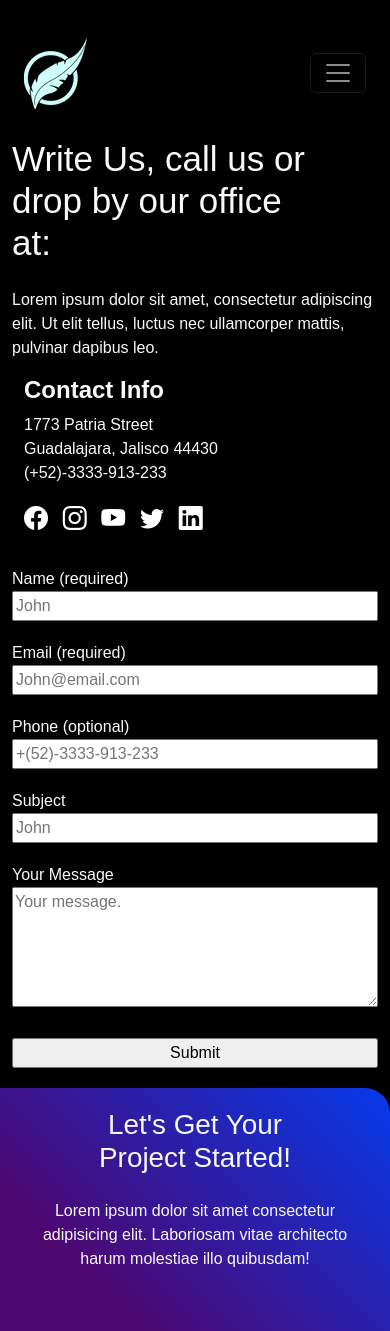
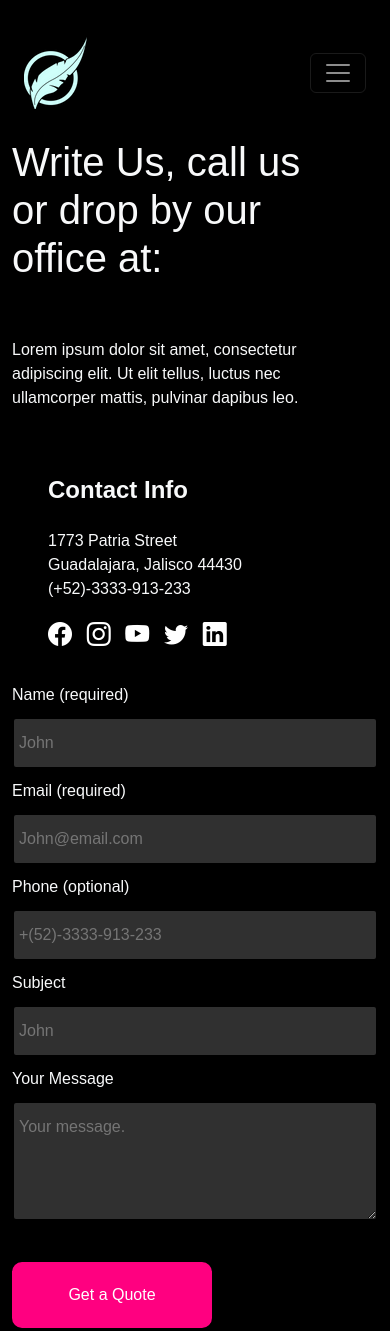
Before and after one commit to adrianzambrano94/heskil_studio_2, a plain HTML site: page contact.html in a window 390 px wide. Shown: the top 1331 px of the page. Drawn offline with nearby package versions, Linux system fonts and the light colour scheme.

Commit message:
Update contact

```diff
--- a/contact.html
+++ b/contact.html
@@ -76,7 +76,7 @@
 
   <!-- Contacto -->
   <!-- Para PCs -->
-  <section class="d-none d-lg-block container text-light mt-5">
+  <section class="d-none d-lg-block container text-light mt-5 text">
     <nav class="row mb-5">
       <nav class="col-7">
         <h1 class="h1" style="font-size: 60px;">Write Us, call us or drop by our office at:</h1>
@@ -135,7 +135,7 @@
               <br><br>
             </nav>
           </nav>
-          <input type="submit" value="Submit" onclick="alert('Hello World!')">
+          <input type="submit" value="Get a Quote" onclick="alert('Hello World!')">
         </form>
       </nav>
     </nav>
@@ -143,17 +143,17 @@
 
   <!-- Para Tablets, Mobiles -->
   <section class="d-block d-lg-none container text-light mt-3">
-    <nav class="row mb-3">
-      <nav class="col-10">
-        <h1 class="h1" style="font-size: 35px;">Write Us, call us or drop by our office at:</h1>
+    <nav class="row mb-5">
+      <nav class="col-11">
+        <h1 class="h1" style="font-size: 40px;">Write Us, call us or drop by our office at:</h1>
       </nav>
     </nav>
     <nav class="row">
-      <nav class="col-12">
+      <nav class="col-10">
         <p>Lorem ipsum dolor sit amet, consectetur adipiscing elit. Ut elit tellus, luctus nec ullamcorper mattis, pulvinar dapibus leo.</p>
         <div class="row">
-          <nav class="ps-4 col-12">
-            <p class="h3 mb-2"><b>Contact Info</b></p>
+          <nav class="ps-5 col-12">
+            <p class="h3 mb-4" style="padding-top: 50px;"><b>Contact Info</b></p>
             <p>1773 Patria Street<br>Guadalajara, Jalisco 44430<br>(+52)-3333-913-233</p>
             <nav style="font-size: 1.5rem; word-spacing: .5rem;">
               <a href="#" class="myLink myLinkMedia"><i class="bi bi-facebook"></i></a>
@@ -164,9 +164,10 @@
             </nav>
           </nav>
         </div>
-        <nav style="height: 30px;"></nav>
+        <!-- <nav style="height: 30px;"></nav> -->
       </nav>
       <nav class="col-12">
+        <nav style="height: 30px;"></nav>
         <form action="index.html" autocomplete="on">
           <nav class="row">
             <nav class="col-12">
@@ -195,7 +196,7 @@
               <br><br>
             </nav>
           </nav>
-          <input type="submit" value="Submit" onclick="alert('Hello World!')">
+          <input type="submit" value="Get a Quote" onclick="alert('Hello World!')">
         </form>
       </nav>
     </nav>
--- a/css/contact.css
+++ b/css/contact.css
@@ -1,4 +1,28 @@
-input {
+input[type=text], input[type=tel], input[type=email], textarea {
   width: 100%;
-  margin-bottom: 20px;
+  padding: 12px 5px;
+  margin: 10px 0;
+  border: 1px solid #ccc;
+  border-radius: 4px;
+  background-color: rgb(48, 48, 48);
+  border: solid 2px black;
+  color: white;
 }
+input[type=submit] {
+  width: 200px;
+  padding: 19px 5px;
+  margin-bottom: 25px;
+  border-radius: 10px;
+  background-color: #ff0080;
+  border: solid 2px #ff0080;
+  color: white;
+}
+input[type=submit]:hover {
+  width: 200px;
+  padding: 19px 5px;
+  margin-bottom: 25px;
+  border-radius: 10px;
+  background-color: #ff86c3;
+  border: solid 2px #ff0080;
+  color: rgb(0, 0, 0);
+}
```
